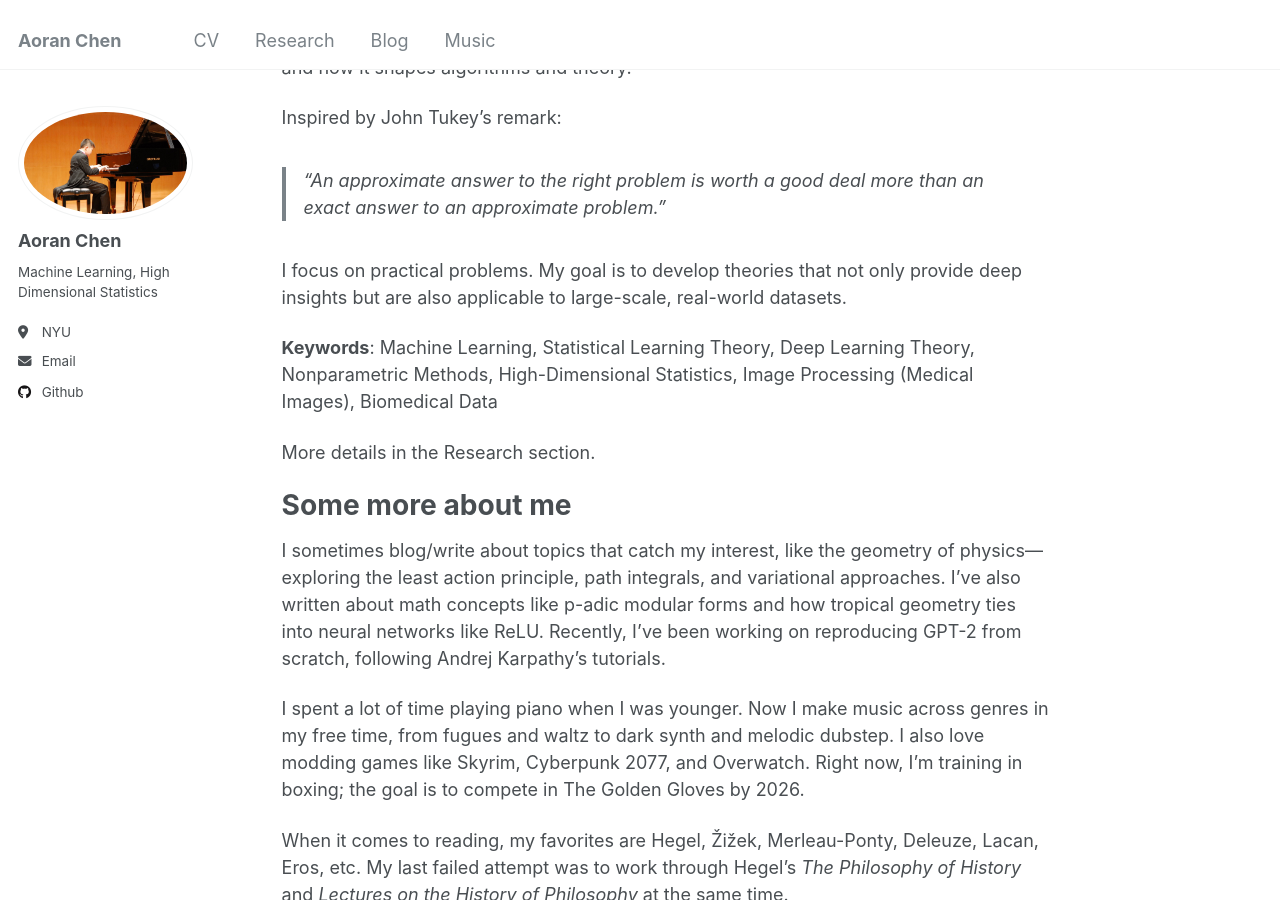
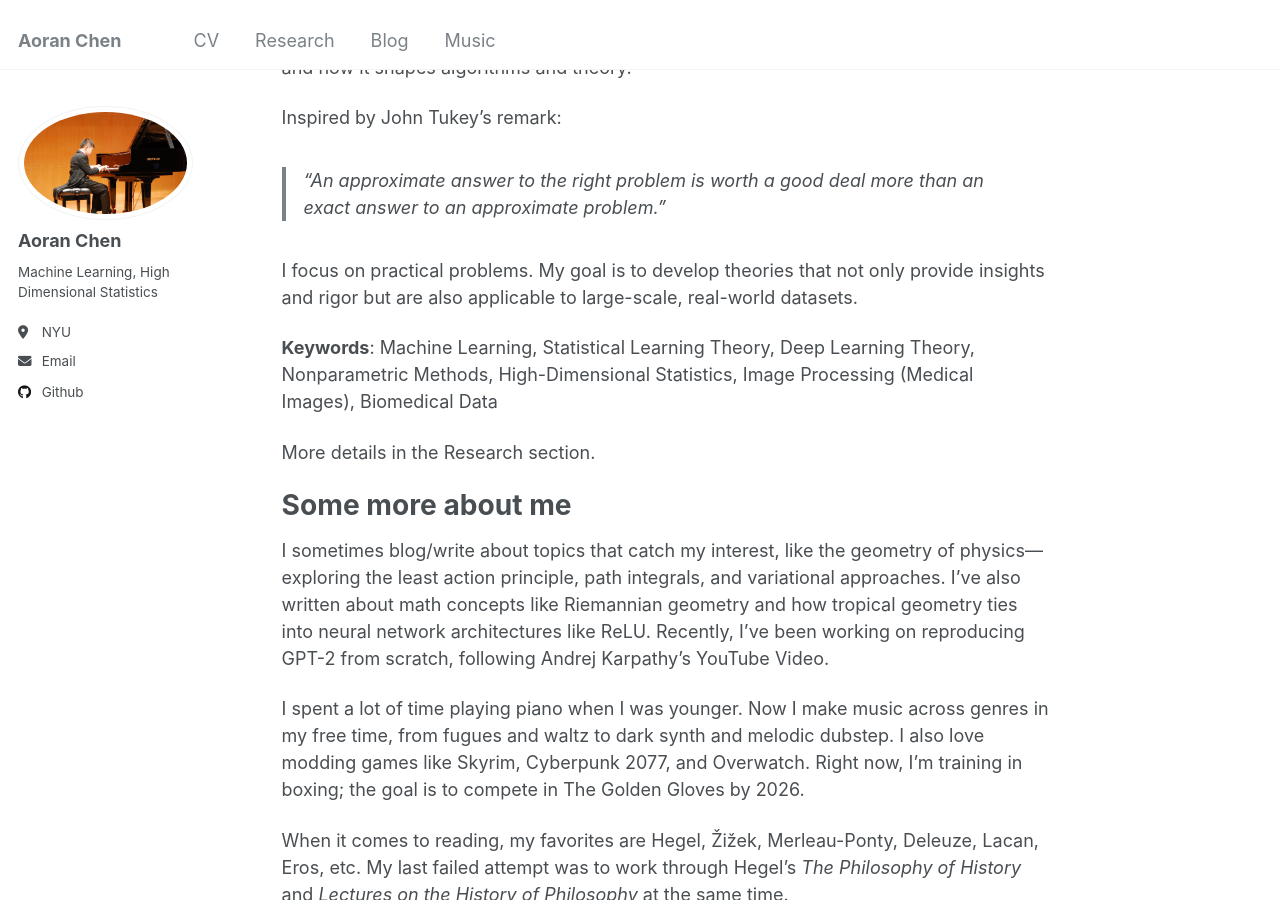
Before and after one commit to samohtaerg/samohtaerg.github.io, a Jekyll site: the page built from _pages/about.md, in a window 1280 px wide and 900 px high, scrolled down 587 px. Built offline with Jekyll 4.4.1, drawn with Linux system fonts in a browser that asks for light colours; nearby versions of some CDN libraries.

Commit message:
Update about.md

```diff
--- a/_pages/about.md
+++ b/_pages/about.md
@@ -23,7 +23,7 @@ Inspired by John Tukey’s remark:
 
 > *“An approximate answer to the right problem is worth a good deal more than an exact answer to an approximate problem.”*
 
-I focus on practical problems. My goal is to develop theories that not only provide deep insights but are also applicable to large-scale, real-world datasets.
+I focus on practical problems. My goal is to develop theories that not only provide insights and rigor but are also applicable to large-scale, real-world datasets.
 
 **Keywords**: Machine Learning, Statistical Learning Theory, Deep Learning Theory, Nonparametric Methods, High-Dimensional Statistics, Image Processing (Medical Images), Biomedical Data
 
@@ -31,7 +31,7 @@ More details in the Research section.
 
 Some more about me
 ======
-I sometimes blog/write about topics that catch my interest, like the geometry of physics—exploring the least action principle, path integrals, and variational approaches. I’ve also written about math concepts like p-adic modular forms and how tropical geometry ties into neural networks like ReLU. Recently, I’ve been working on reproducing GPT-2 from scratch, following Andrej Karpathy’s tutorials.
+I sometimes blog/write about topics that catch my interest, like the geometry of physics—exploring the least action principle, path integrals, and variational approaches. I’ve also written about math concepts like Riemannian geometry and how tropical geometry ties into neural network architectures like ReLU. Recently, I’ve been working on reproducing GPT-2 from scratch, following Andrej Karpathy’s YouTube Video.
 
 I spent a lot of time playing piano when I was younger. Now I make music across genres in my free time, from fugues and waltz to dark synth and melodic dubstep. I also love modding games like Skyrim, Cyberpunk 2077, and Overwatch. Right now, I’m training in boxing; the goal is to compete in The Golden Gloves by 2026.
 
```
